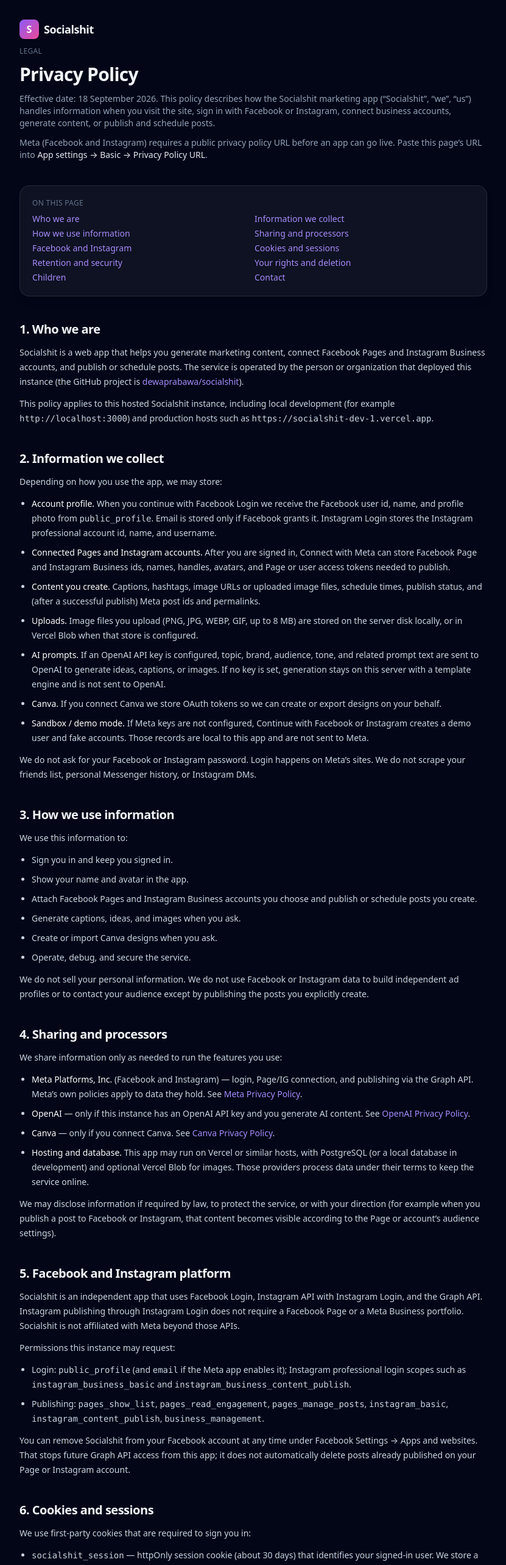
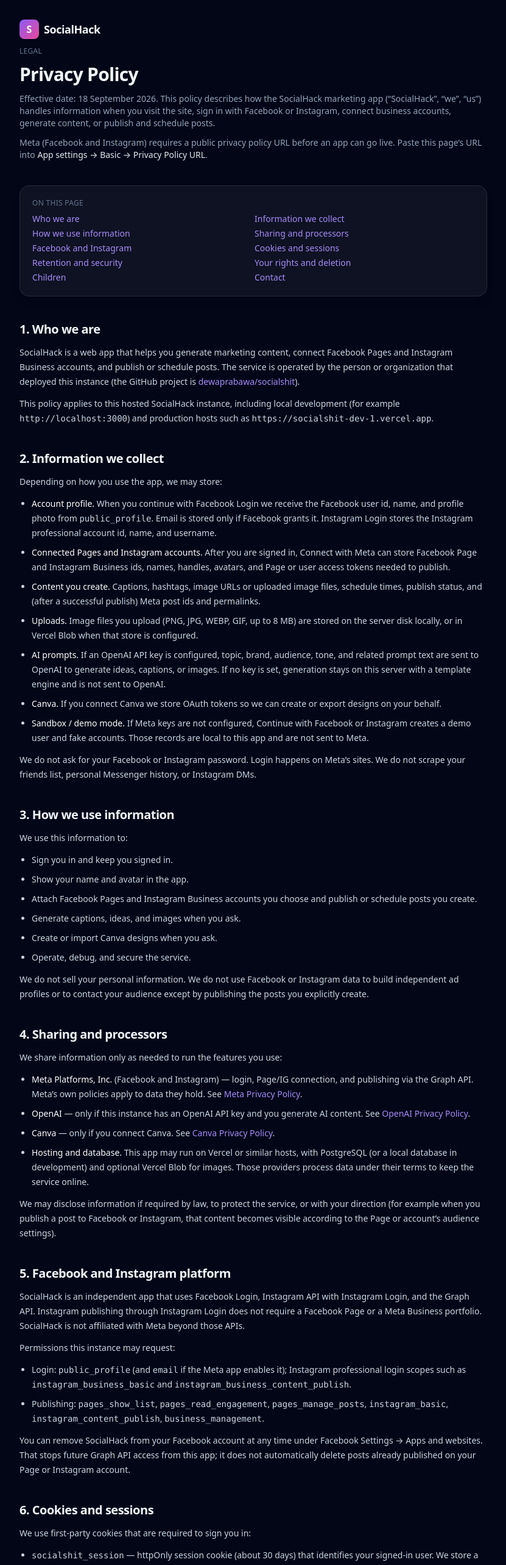
Before and after one commit to dewaprabawa/Socialshit, a Next.js app: page /privacy in a window 1280 px wide. Shown: the top 2566 px of the page at 61% size, without its empty margins (224-1055 px from the left). Built offline with nearby package versions, Linux system fonts and the light colour scheme; no server answers.

Commit message:
Rename the product to SocialHack
User-facing titles, nav, footer, login, privacy policy, and Canva
watermark now say SocialHack. Hosting IDs (Vercel project, cookies,
GitHub repo) stay the same so existing deploys keep working.

Co-authored-by: Dewa  Prabawa <dewaprabawa@users.noreply.github.com>

```diff
--- a/package.json
+++ b/package.json
@@ -2,7 +2,7 @@
   "name": "socialshit",
   "version": "0.1.0",
   "private": true,
-  "description": "Marketing tool for Instagram & Facebook: auto-generate content and captions, connect business accounts, and auto-publish or schedule posts.",
+  "description": "SocialHack — marketing tool for Instagram & Facebook: auto-generate content and captions, connect business accounts, and auto-publish or schedule posts.",
   "scripts": {
     "dev": "next dev",
     "build": "next build",
--- a/scripts/migrate-if-configured.mjs
+++ b/scripts/migrate-if-configured.mjs
@@ -8,7 +8,7 @@ const url =
 
 if (!url || url.startsWith("file:")) {
   console.warn(
-    "[socialshit] No PostgreSQL DATABASE_URL — skipping migrations. Add a Vercel Postgres / Neon database, then redeploy."
+    "[socialhack] No PostgreSQL DATABASE_URL — skipping migrations. Add a Vercel Postgres / Neon database, then redeploy."
   );
   process.exit(0);
 }
--- a/src/app/layout.tsx
+++ b/src/app/layout.tsx
@@ -2,9 +2,10 @@ import type { Metadata } from "next";
 import "./globals.css";
 import { Nav } from "@/components/Nav";
 import { SiteFooter } from "@/components/SiteFooter";
+import { APP_NAME } from "@/lib/brand";
 
 export const metadata: Metadata = {
-  title: "Socialshit — Instagram & Facebook Marketing",
+  title: `${APP_NAME} — Instagram & Facebook Marketing`,
   description:
     "Auto-generate content and captions, connect business accounts, and auto-publish or schedule to Instagram and Facebook.",
 };
--- a/src/app/login/LoginForm.tsx
+++ b/src/app/login/LoginForm.tsx
@@ -4,6 +4,7 @@ import { useMemo, useState, Suspense } from "react";
 import { useSearchParams } from "next/navigation";
 import { MetaSetupGuide } from "@/components/MetaSetupGuide";
 import { friendlyMetaOAuthError } from "@/lib/meta-oauth-error";
+import { APP_NAME } from "@/lib/brand";
 
 type Provider = "facebook" | "instagram";
 
@@ -52,7 +53,7 @@ function LoginForm({ metaReady }: { metaReady: boolean }) {
             S
           </div>
           <h1 className="mt-4 text-3xl font-bold tracking-tight">
-            Sign in to Socialshit
+            Sign in to {APP_NAME}
           </h1>
           <p className="mt-2 text-sm text-slate-400">
             Continue with Facebook signs you in with a personal account.
@@ -96,7 +97,7 @@ function LoginForm({ metaReady }: { metaReady: boolean }) {
 
           <p className="pt-1 text-center text-xs text-slate-500">
             {metaReady
-              ? "You’ll be redirected to Facebook or Instagram to authorize Socialshit."
+              ? `You’ll be redirected to Facebook or Instagram to authorize ${APP_NAME}.`
               : "Meta app keys are not set — these buttons create a sandbox session so you can try the full marketing flow."}{" "}
             By continuing, you agree to our{" "}
             <a href="/privacy" className="text-slate-300 hover:underline">
--- a/src/app/privacy/page.tsx
+++ b/src/app/privacy/page.tsx
@@ -1,13 +1,14 @@
 import type { Metadata } from "next";
 import type { ReactNode } from "react";
 import Link from "next/link";
+import { APP_NAME } from "@/lib/brand";
 
 export const dynamic = "force-dynamic";
 
 export const metadata: Metadata = {
-  title: "Privacy Policy — Socialshit",
+  title: `Privacy Policy — ${APP_NAME}`,
   description:
-    "How Socialshit collects, uses, and shares information when you sign in with Facebook or Instagram and publish marketing content.",
+    `How ${APP_NAME} collects, uses, and shares information when you sign in with Facebook or Instagram and publish marketing content.`,
 };
 
 const EFFECTIVE = "18 September 2026";
@@ -42,13 +43,13 @@ export default function PrivacyPage() {
           <span className="grid h-8 w-8 place-items-center rounded-lg bg-gradient-to-br from-brand-500 to-pink-500 font-black text-white">
             S
           </span>
-          <span className="text-lg font-bold tracking-tight">Socialshit</span>
+          <span className="text-lg font-bold tracking-tight">{APP_NAME}</span>
         </Link>
         <p className="text-xs uppercase tracking-wide text-slate-500">Legal</p>
         <h1 className="text-3xl font-bold tracking-tight">Privacy Policy</h1>
         <p className="text-sm text-slate-400">
-          Effective date: {EFFECTIVE}. This policy describes how the Socialshit
-          marketing app (“Socialshit”, “we”, “us”) handles information when you
+          Effective date: {EFFECTIVE}. This policy describes how the SocialHack
+          marketing app (“SocialHack”, “we”, “us”) handles information when you
           visit the site, sign in with Facebook or Instagram, connect business
           accounts, generate content, or publish and schedule posts.
         </p>
@@ -120,7 +121,7 @@ export default function PrivacyPage() {
 
       <Section id="who-we-are" title="1. Who we are">
         <p>
-          Socialshit is a web app that helps you generate marketing content,
+          SocialHack is a web app that helps you generate marketing content,
           connect Facebook Pages and Instagram Business accounts, and publish or
           schedule posts. The service is operated by the person or organization
           that deployed this instance (the GitHub project is{" "}
@@ -135,7 +136,7 @@ export default function PrivacyPage() {
           ).
         </p>
         <p>
-          This policy applies to this hosted Socialshit instance, including
+          This policy applies to this hosted SocialHack instance, including
           local development (for example <code>http://localhost:3000</code>) and
           production hosts such as{" "}
           <code>https://socialshit-dev-1.vercel.app</code>.
@@ -278,10 +279,10 @@ export default function PrivacyPage() {
 
       <Section id="meta-platform" title="5. Facebook and Instagram platform">
         <p>
-          Socialshit is an independent app that uses Facebook Login, Instagram
+          SocialHack is an independent app that uses Facebook Login, Instagram
           API with Instagram Login, and the Graph API. Instagram publishing
           through Instagram Login does not require a Facebook Page or a Meta
-          Business portfolio. Socialshit is not affiliated with Meta beyond those
+          Business portfolio. SocialHack is not affiliated with Meta beyond those
           APIs.
         </p>
         <p>Permissions this instance may request:</p>
@@ -300,7 +301,7 @@ export default function PrivacyPage() {
           </li>
         </ul>
         <p>
-          You can remove Socialshit from your Facebook account at any time
+          You can remove SocialHack from your Facebook account at any time
           under Facebook Settings → Apps and websites. That stops future
           Graph API access from this app; it does not automatically delete
           posts already published on your Page or Instagram account.
@@ -347,7 +348,7 @@ export default function PrivacyPage() {
           data this instance stores about you, subject to applicable law
           (including GDPR-style rights where they apply).
         </p>
-        <p className="font-medium text-slate-100">To delete your Socialshit data:</p>
+        <p className="font-medium text-slate-100">To delete your SocialHack data:</p>
         <ol className="list-decimal space-y-2 pl-5">
           <li>
             In this app, log out (clears the session cookie and the hashed
@@ -358,7 +359,7 @@ export default function PrivacyPage() {
             page if they are still listed.
           </li>
           <li>
-            On Facebook, open Settings → Apps and websites, find Socialshit (or
+            On Facebook, open Settings → Apps and websites, find SocialHack (or
             the Meta app name shown during login), and remove it.
           </li>
           <li>
@@ -385,7 +386,7 @@ export default function PrivacyPage() {
 
       <Section id="children" title="9. Children">
         <p>
-          Socialshit is not directed at children under 13, and you must meet
+          SocialHack is not directed at children under 13, and you must meet
           Facebook’s and Instagram’s minimum age to use those logins. We do
           not knowingly collect personal information from children under 13. If
           you believe we have, contact us and we will delete it.
--- a/src/components/Nav.tsx
+++ b/src/components/Nav.tsx
@@ -3,6 +3,7 @@
 import Link from "next/link";
 import { usePathname, useRouter } from "next/navigation";
 import { useEffect, useState } from "react";
+import { APP_NAME } from "@/lib/brand";
 
 const links = [
   { href: "/", label: "Dashboard" },
@@ -53,7 +54,7 @@ export function Nav() {
           <span className="grid h-8 w-8 place-items-center rounded-lg bg-gradient-to-br from-brand-500 to-pink-500 font-black text-white">
             S
           </span>
-          <span className="text-lg font-bold tracking-tight">Socialshit</span>
+          <span className="text-lg font-bold tracking-tight">{APP_NAME}</span>
         </Link>
         <nav className="flex items-center gap-1">
           {links.map((l) => {
--- a/src/components/SiteFooter.tsx
+++ b/src/components/SiteFooter.tsx
@@ -1,10 +1,11 @@
 import Link from "next/link";
+import { APP_NAME } from "@/lib/brand";
 
 export function SiteFooter() {
   return (
     <footer className="border-t border-white/10">
       <div className="mx-auto flex max-w-6xl flex-wrap items-center justify-between gap-2 px-4 py-4 text-xs text-slate-500">
-        <span>© {new Date().getFullYear()} Socialshit</span>
+        <span>© {new Date().getFullYear()} {APP_NAME}</span>
         <nav className="flex items-center gap-4">
           <Link href="/privacy" className="hover:text-slate-300">
             Privacy Policy
--- a/src/lib/ai.ts
+++ b/src/lib/ai.ts
@@ -200,7 +200,7 @@ export interface ImageResult {
 // Deterministic, dependency-free placeholder image so the media pipeline can be
 // demonstrated without image-generation credentials.
 function fallbackImage(prompt: string): ImageResult {
-  const seed = encodeURIComponent(prompt.slice(0, 40) || "socialshit");
+  const seed = encodeURIComponent(prompt.slice(0, 40) || "socialhack");
   return {
     url: `https://picsum.photos/seed/${seed}/1080/1080`,
     source: "fallback",
--- /dev/null
+++ b/src/lib/brand.ts
@@ -0,0 +1,2 @@
+/** User-facing product name. Hosting IDs (Vercel project, cookies) stay unchanged. */
+export const APP_NAME = "SocialHack";
--- a/src/lib/canva.ts
+++ b/src/lib/canva.ts
@@ -168,7 +168,7 @@ async function uploadAssetFromUrl(
     if (!imgRes.ok) return null;
     const bytes = Buffer.from(await imgRes.arrayBuffer());
     const meta = Buffer.from(
-      JSON.stringify({ name_base64: Buffer.from("socialshit").toString("base64") })
+      JSON.stringify({ name_base64: Buffer.from("socialhack").toString("base64") })
     ).toString("base64");
 
     const res = await fetch(`${API}/asset-uploads`, {
@@ -206,7 +206,7 @@ async function createDesignReal(
   const assetId = imageUrl ? await uploadAssetFromUrl(token, imageUrl) : null;
   const body: Record<string, unknown> = {
     design_type: { type: "custom", width: 1080, height: 1080 },
-    title: caption.slice(0, 50) || "Socialshit post",
+    title: caption.slice(0, 50) || "SocialHack post",
   };
   if (assetId) body.asset_id = assetId;
 
@@ -298,7 +298,7 @@ export function sandboxDesignImage(caption: string): string {
   <rect width="1080" height="1080" fill="url(#g)"/>
   <circle cx="900" cy="180" r="230" fill="#ffffff" opacity="0.08"/>
   <circle cx="180" cy="920" r="180" fill="#ffffff" opacity="0.08"/>
-  <text x="90" y="150" font-family="Segoe UI, Arial, sans-serif" font-size="34" fill="#ffffff" opacity="0.85" font-weight="700">SOCIALSHIT</text>
+  <text x="90" y="150" font-family="Segoe UI, Arial, sans-serif" font-size="34" fill="#ffffff" opacity="0.85" font-weight="700">SOCIALHACK</text>
   <text x="90" y="470" font-family="Segoe UI, Arial, sans-serif" font-size="56" font-weight="800" fill="#ffffff">${tspans}</text>
   <text x="90" y="1000" font-family="Segoe UI, Arial, sans-serif" font-size="28" fill="#ffffff" opacity="0.8">Designed with Canva (sandbox)</text>
 </svg>`;
```
Also changed, not shown: prisma/seed.ts (+4 -4 lines), .cursor/environment.json, 2 other files (tests, documents, lock files or other folders).
